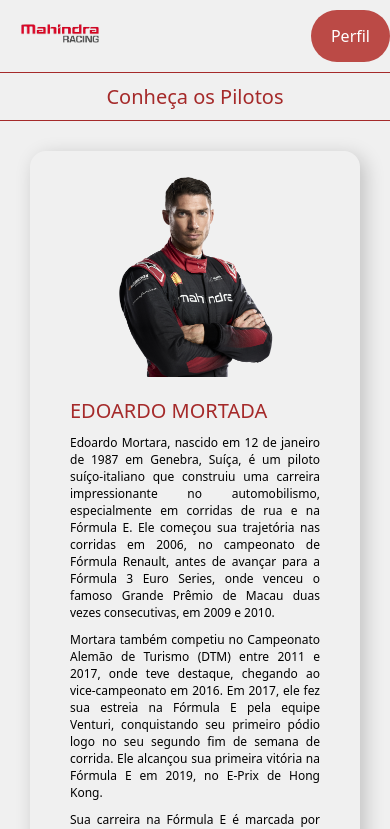
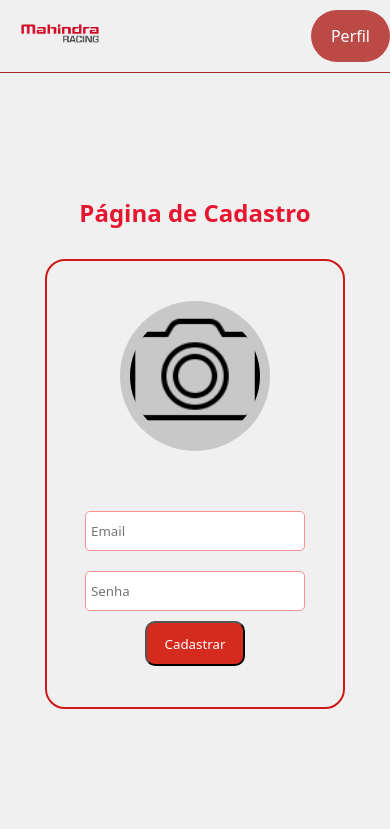
Before and after one commit to TechSphere-Mahindra-Rancing/site-ofc, a React (Vite) app: page /cadastro in a window 390 px wide. Shown: the top 829 px of the page. Built offline with nearby package versions, Linux system fonts and the light colour scheme.

Commit message:
Adicionando responsividade para sistema de login e cadastro,Adicionando rota para pagina sobre pilotos

```diff
--- a/src/App.jsx
+++ b/src/App.jsx
@@ -1,4 +1,4 @@
-// import { Outlet } from "react-router-dom"
+import { Outlet } from "react-router-dom"
 import Footer from "./components/Footer"
 import Header from "./components/Header"
 import MainPiloto from "./router/PaginaPilotos/MainPilotos"
@@ -11,8 +11,8 @@ function App() {
   return (
     <>
       <Header/>
-      {/* <Outlet/> */}
-      <MainPiloto/>
+      <Outlet/>
+
       <Footer/>
     </>
   )
--- a/src/router/Cadastro/styleCadastro.js
+++ b/src/router/Cadastro/styleCadastro.js
@@ -1,85 +1,113 @@
 import styled from "styled-components";
 
 export const DesignCadastroMain = styled.main`
-    background-color: #F0F0F0;
+  background-color: #f0f0f0;
   height: 90vh;
   display: flex;
   justify-content: center;
   align-items: center;
-
-
-`
+`;
 
 export const DesingSect1Cadastro = styled.section`
-    .cadastro-container{
+  .cadastro-container {
     display: flex;
     justify-content: center;
     align-items: center;
     flex-direction: column;
-
   }
 
-    .titulo-cadastro{
+  .titulo-cadastro {
     font-size: 35px;
-        color: #E61631;
-
+    color: #e61631;
   }
 
-    .cadastroprofile-container{
+  .cadastroprofile-container {
     width: 450px;
     height: 600px;
     display: flex;
     align-items: center;
     justify-content: center;
     flex-direction: column;
-        border: 2px solid #CF1818;
+    border: 2px solid #cf1818;
     border-radius: 20px;
     margin-top: 30px;
-
-
   }
 
-    .imagem-cadastro{
+  .imagem-cadastro {
     border-radius: 100px;
-        background: #C8C8C8;
+    background: #c8c8c8;
     width: 150px;
     height: 150px;
     padding: 10px;
-
   }
 
-    .perfil-formcadastro{
+  .perfil-formcadastro {
     display: flex;
     flex-direction: column;
     margin-top: 50px;
-
-
-
   }
 
-    input{
-        width: 300px ;
+  input {
+    width: 300px;
     padding: 5px;
     height: 50px;
     margin: 10px 5px;
-        border: solid 1px #FB9191;
+    border: solid 1px #fb9191;
     border-radius: 5px;
   }
 
-    .btn-cadastro{
+  .btn-cadastro {
     width: 150px;
     height: 60px;
     border-radius: 10px;
-        background: #D52B1E;
+    background: #d52b1e;
     color: white;
     cursor: pointer;
-
   }
 
-    .btn-cadastro:hover{
+  .btn-cadastro:hover {
     transform: scale(1.1);
-
   }
 
+  @media (max-width: 768px) {
+    .cadastroprofile-container {
+      width: 350px;
+      height: 500px;
+    }
 
-`
+    .titulo-cadastro {
+      font-size: 28px;
+    }
+
+    input {
+      width: 250px;
+      height: 45px;
+    }
+
+    .btn-cadastro {
+      width: 120px;
+      height: 50px;
+    }
+  }
+
+  @media (max-width: 480px) {
+    .cadastroprofile-container {
+      width: 300px;
+      height: 450px;
+    }
+
+    .titulo-cadastro {
+      font-size: 24px;
+    }
+
+    input {
+      width: 220px;
+      height: 40px;
+    }
+
+    .btn-cadastro {
+      width: 100px;
+      height: 45px;
+    }
+  }
+`;
--- a/src/router/Home/Sect1Home.jsx
+++ b/src/router/Home/Sect1Home.jsx
@@ -1,6 +1,6 @@
 import { DesingSect1Home } from "./homeDesign";
-import ImagemPrincipal from "../../../public/imagem-principal-home.png"
-
+import ImagemPrincipal from "../../../public/imagem-principal-home.png";
+import { Link } from 'react-router-dom';  // Importando o Link do react-router-dom
 
 export default function Sect1Home(){
     return(
@@ -9,7 +9,8 @@ export default function Sect1Home(){
                 <img src={ImagemPrincipal} alt="dois pilotos da mahindra posando para uma foto oficial com um carro da mahindra atrás" />
 
                 <h1>CONHEÇA OS PILOTOS</h1>
-                <a href="#">SAIBA MAIS</a>
+                {/* Usar o Link em vez de a */}
+                <Link to="/pilotos">SAIBA MAIS</Link>
             </div>
         </DesingSect1Home>
     )
--- a/src/router/Login/StyleLogin.js
+++ b/src/router/Login/StyleLogin.js
@@ -1,83 +1,113 @@
 import styled from "styled-components";
 
 export const DesignLoginMain = styled.main`
-    background-color: #F0F0F0;
+  background-color: #f0f0f0;
   height: 90vh;
   display: flex;
   justify-content: center;
   align-items: center;
-
-
-`
+`;
 
 export const DesingSect1Login = styled.section`
-    .login-container{
+  .login-container {
     display: flex;
     justify-content: center;
     align-items: center;
     flex-direction: column;
-
   }
 
-    .titulo-login{
+  .titulo-login {
     font-size: 35px;
-        color: #E61631;
-
+    color: #e61631;
   }
 
-    .loginprofile-container{
+  .loginprofile-container {
     width: 450px;
     height: 600px;
     display: flex;
     align-items: center;
     justify-content: center;
     flex-direction: column;
-        border: 2px solid #CF1818;
+    border: 2px solid #cf1818;
     border-radius: 20px;
     margin-top: 30px;
-
-
   }
 
-    .imagem-login{
+  .imagem-login {
     border-radius: 100px;
-        background: #C8C8C8;
+    background: #c8c8c8;
     width: 150px;
     height: 150px;
     padding: 10px;
-
   }
 
-    .perfil-formlogin{
+  .perfil-formlogin {
     display: flex;
     flex-direction: column;
     margin-top: 50px;
-
-
-
   }
 
-    input{
-        width: 300px ;
+  input {
+    width: 300px;
     padding: 5px;
     height: 50px;
     margin: 10px 5px;
-        border: solid 1px #FB9191;
+    border: solid 1px #fb9191;
     border-radius: 5px;
   }
 
-    .btn-login{
+  .btn-login {
     width: 150px;
     height: 60px;
     border-radius: 10px;
-        background: #D52B1E;
+    background: #d52b1e;
     color: white;
     cursor: pointer;
-
   }
 
-    .btn-login:hover{
+  .btn-login:hover {
     transform: scale(1.1);
+  }
 
+  @media (max-width: 768px) {
+    .loginprofile-container {
+      width: 350px;
+      height: 500px;
     }
-`
+
+    .titulo-login {
+      font-size: 28px;
+    }
+
+    input {
+      width: 250px;
+      height: 45px;
+    }
+
+    .btn-login {
+      width: 120px;
+      height: 50px;
+    }
+  }
+
+  @media (max-width: 480px) {
+    .loginprofile-container {
+      width: 300px;
+      height: 450px;
+    }
+
+    .titulo-login {
+      font-size: 24px;
+    }
+
+    input {
+      width: 220px;
+      height: 40px;
+    }
+
+    .btn-login {
+      width: 100px;
+      height: 45px;
+    }
+  }
+`;
--- a/src/router/Noticias/Sect1Not.jsx
+++ b/src/router/Noticias/Sect1Not.jsx
@@ -1,28 +1,55 @@
 import { DesignSect1Noticias } from "./styleNoticias";
-import FotoNoticia1 from "../../../public/carro1-noticias.jpeg"
-import FotoNoticia2 from "../../../public/not2-noticias.jpeg"
-import FotoNoticia3 from "../../../public/carro3-noticias.jpeg"
+import FotoNoticia1 from "../../../public/carro1-noticias.jpeg";
+import FotoNoticia2 from "../../../public/not2-noticias.jpeg";
+import FotoNoticia3 from "../../../public/carro3-noticias.jpeg";
+import { useNavigate } from 'react-router-dom'; // Para redirecionar
 
-export default function Sect1Noticias(){
-    return(
+export default function Sect1Noticias() {
+    const navigate = useNavigate(); // Hook para redirecionamento
+
+    const handleNoticia1Click = () => {
+        navigate('/noticia1'); // Redireciona para a página Noticia1
+    };
+
+    const handleNoticia2Click = () => {
+        navigate('/noticia2'); // Redireciona para a página Noticia2
+    };
+
+    return (
         <DesignSect1Noticias>
             <div className="not1">
-                <img src={FotoNoticia1} alt="foto de um carro de formula e da mahindra" />
+                <img
+                    src={FotoNoticia1}
+                    alt="foto de um carro de formula e da mahindra"
+                    onClick={handleNoticia1Click} // Adiciona o evento de clique na imagem
+                    style={{ cursor: 'pointer' }} // Estiliza o cursor para indicar que é clicável
+                />
                 <div className="infos1">
                     <h1>CARROS ELÉTRICOS MAHINDRA RACING</h1>
-                    <p>Os carros elétricos da Mahindra Racing lideram na Fórmula E, combinando tecnologia avançada, desempenho excepcional e sustentabilidade ambiental.         </p>
+                    <p>Os carros elétricos da Mahindra Racing lideram na Fórmula E, combinando tecnologia avançada, desempenho excepcional e sustentabilidade ambiental.</p>
                 </div>
             </div>
+
             <div className="container-noticia">
                 <div className="not2">
-                    <img src={FotoNoticia2} alt="foto de um campeão de formula e comemorando a sua vitória " />
+                    <img
+                        src={FotoNoticia2}
+                        alt="foto de um campeão de formula e comemorando a sua vitória"
+                        onClick={handleNoticia2Click} // Adiciona o evento de clique na imagem
+                        style={{ cursor: 'pointer' }} // Estiliza o cursor para indicar que é clicável
+                    />
                     <div className="infos2">
                         <h1>RESULTADOS FINAIS</h1>
                         <p>Confira agora o placar final da Fórmula E 2024.</p>
                     </div>
                 </div>
                 <div className="not2">
-                    <img src={FotoNoticia3} alt="foto de um carro de formula e em uma corrida" />
+                    <img
+                        src={FotoNoticia3}
+                        alt="foto de um carro de formula e em uma corrida"
+                        onClick={handleNoticia2Click} // Exemplo: também redireciona para Noticia2
+                        style={{ cursor: 'pointer' }} // Estiliza o cursor para indicar que é clicável
+                    />
                     <div className="infos2">
                         <h1>VELOCIDADE VERDE</h1>
                         <p>A Fórmula E promove a sustentabilidade com corridas de carros elétricos.</p>
@@ -30,5 +57,5 @@ export default function Sect1Noticias(){
                 </div>
             </div>
         </DesignSect1Noticias>
-    )
+    );
 }
--- a/src/router/Perfil/stylePerfil.js
+++ b/src/router/Perfil/stylePerfil.js
@@ -1,50 +1,75 @@
 import styled from "styled-components";
 
-export const DesignPerfilMain  =  styled.main`
+export const DesignPerfilMain = styled.main`
   background-color: #f0f0f0;
   height: 90vh;
   display: flex;
   justify-content: center;
   align-items: center;
-
-`
+`;
 
 export const DesingSect1Perfil = styled.section`
-    .perfil-container{
+  .perfil-container {
     display: flex;
     justify-content: center;
     align-items: center;
+  }
 
-    }
-    .perfil-imagem{
+  .perfil-imagem {
     border-radius: 100px;
-        background-color: #FB9191;
+    background-color: #fb9191;
     width: 150px;
     height: 150px;
     padding: 10px;
-
   }
 
-    .perfil-form{
+  .perfil-form {
     display: flex;
     flex-direction: column;
     margin-left: 60px;
-
-
   }
 
-    input{
-        width: 400px ;
+  input {
+    width: 400px;
     height: 50px;
     margin: 20px 5px;
-        border: solid 1px #FB9191;
+    border: solid 1px #fb9191;
   }
 
-    .perfil-input-extra{
+  .perfil-input-extra {
     width: 800px;
     height: 300px;
-
   }
 
+  @media (max-width: 768px) {
+    .perfil-form {
+      margin-left: 30px;
+    }
 
-`
+    input {
+      width: 300px;
+      height: 45px;
+    }
+
+    .perfil-input-extra {
+      width: 500px;
+      height: 250px;
+    }
+  }
+
+  @media (max-width: 480px) {
+    .perfil-container {
+      flex-direction: column;
+    }
+
+    input {
+      width: 250px;
+      height: 40px;
+    }
+
+    .perfil-input-extra {
+      width: 400px;
+      height: 200px;
+    }
+  }
+`;
```
Also changed, not shown: src/main.jsx (+9 -2 lines). Lines whose indentation alone changed are shown as unchanged.
